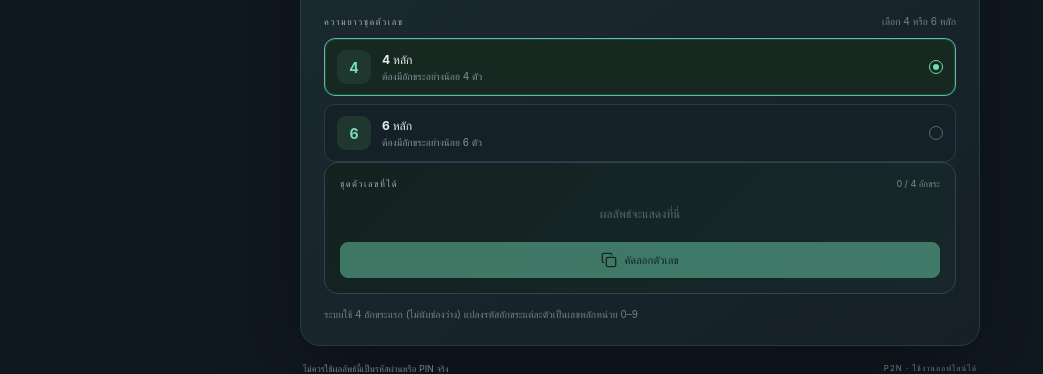
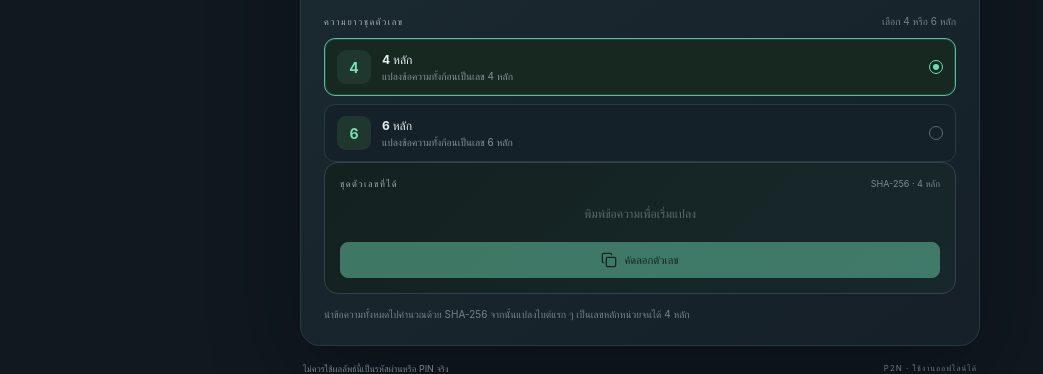
Before and after one commit to pleopenclaw-a11y/phrase-number-pwa, a React (Vite) app: page / in a window 1280 px wide. Shown: the part 531-905 px from the top of the page, without its empty margins (0-1043 px from the left). Built offline with nearby package versions, Linux system fonts and the light colour scheme.

Commit message:
feat: hash full phrases into fixed-length codes

```diff
--- a/package.json
+++ b/package.json
@@ -3,7 +3,7 @@
   "version": "1.0.0",
   "private": true,
   "type": "module",
-  "scripts": {"dev":"vite --host 0.0.0.0", "build":"tsc -b && vite build", "preview":"vite preview --host 0.0.0.0"},
+  "scripts": {"dev":"vite --host 0.0.0.0", "build":"tsc -b && vite build", "preview":"vite preview --host 0.0.0.0", "test":"node --test"},
   "dependencies": {"@vitejs/plugin-react":"^5.0.0", "vite":"^6.3.0", "typescript":"~5.8.0", "react":"^19.1.0", "react-dom":"^19.1.0", "lucide-react":"^0.468.0", "vite-plugin-pwa":"^0.21.1"},
   "devDependencies": {"@types/react":"^19.0.0", "@types/react-dom":"^19.0.0"}
 }
--- a/src/App.tsx
+++ b/src/App.tsx
@@ -1,21 +1,29 @@
-import { useState } from 'react'
+import { useEffect, useState } from 'react'
 import { ArrowDownUp, Copy, RotateCcw, ShieldCheck, Sparkles } from 'lucide-react'
+import { encodePhrase } from './encode.js'
 import './style.css'
 
 function App() {
   const [phrase, setPhrase] = useState('')
   const [length, setLength] = useState<4 | 6>(4)
   const [copied, setCopied] = useState(false)
+  const [encoded, setEncoded] = useState<{ code: string; digest: string; details: { byte: number; digit: string }[] } | null>(null)
 
-  // Each Unicode code point except whitespace is one character.
-  const characters = Array.from(phrase).filter((char) => !/\s/u.test(char))
-  const canConvert = characters.length >= length
-  const characterDetails = characters.slice(0, length).map((char) => ({
-    character: char,
-    codePoint: char.codePointAt(0)!,
-    digit: String(char.codePointAt(0)! % 10),
-  }))
-  const result = canConvert ? characterDetails.map(({ digit }) => digit).join('') : ''
+  useEffect(() => {
+    let active = true
+    if (!phrase.trim()) {
+      setEncoded(null)
+      return () => { active = false }
+    }
+    encodePhrase(phrase, length).then((value) => {
+      if (active) setEncoded(value)
+    }).catch(() => {
+      if (active) setEncoded(null)
+    })
+    return () => { active = false }
+  }, [phrase, length])
+
+  const result = encoded?.code ?? ''
 
   async function copy() {
     if (!result) return
@@ -26,6 +34,7 @@ function App() {
 
   function clear() {
     setPhrase('')
+    setEncoded(null)
     setCopied(false)
   }
 
@@ -50,43 +59,44 @@ function App() {
         <section className="workspace" aria-label="เครื่องมือแปลงข้อความเป็นตัวเลข">
           <label className="field-label" htmlFor="phrase">ข้อความที่ต้องการแปลง</label>
           <div className="input-wrap">
-            <textarea id="phrase" value={phrase} onChange={(e) => { setPhrase(e.target.value); setCopied(false) }} placeholder="พิมพ์ข้อความหรือประโยคที่นี่..." rows={3} maxLength={240} autoComplete="off" spellCheck={false} />
+            <textarea id="phrase" value={phrase} onChange={(e) => { setPhrase(e.target.value); setEncoded(null); setCopied(false) }} placeholder="พิมพ์ข้อความหรือประโยคที่นี่..." rows={3} maxLength={240} autoComplete="off" spellCheck={false} />
             {phrase && <button className="clear-btn" onClick={clear} aria-label="ล้างข้อความ"><RotateCcw size={16} /></button>}
           </div>
           <div className="privacy-note"><ShieldCheck size={14} /> ข้อความประมวลผลบนอุปกรณ์นี้ ไม่ส่งออกและไม่บันทึก</div>
 
           <div className="settings-head"><span className="field-label">ความยาวชุดตัวเลข</span><span className="field-hint">เลือก 4 หรือ 6 หลัก</span></div>
           <div className="mode-grid" role="group" aria-label="เลือกความยาวชุดตัวเลข">
-            <button className={`mode-card ${length === 4 ? 'selected' : ''}`} onClick={() => { setLength(4); setCopied(false) }} aria-pressed={length === 4}>
-              <span className="mode-icon">4</span><span className="mode-copy"><b>4 หลัก</b><small>ต้องมีอักขระอย่างน้อย 4 ตัว</small></span><span className="radio" />
+            <button className={`mode-card ${length === 4 ? 'selected' : ''}`} onClick={() => { setLength(4); setEncoded(null); setCopied(false) }} aria-pressed={length === 4}>
+              <span className="mode-icon">4</span><span className="mode-copy"><b>4 หลัก</b><small>แปลงข้อความทั้งก้อนเป็นเลข 4 หลัก</small></span><span className="radio" />
             </button>
-            <button className={`mode-card ${length === 6 ? 'selected' : ''}`} onClick={() => { setLength(6); setCopied(false) }} aria-pressed={length === 6}>
-              <span className="mode-icon">6</span><span className="mode-copy"><b>6 หลัก</b><small>ต้องมีอักขระอย่างน้อย 6 ตัว</small></span><span className="radio" />
+            <button className={`mode-card ${length === 6 ? 'selected' : ''}`} onClick={() => { setLength(6); setEncoded(null); setCopied(false) }} aria-pressed={length === 6}>
+              <span className="mode-icon">6</span><span className="mode-copy"><b>6 หลัก</b><small>แปลงข้อความทั้งก้อนเป็นเลข 6 หลัก</small></span><span className="radio" />
             </button>
           </div>
 
           <div className="result-card" aria-live="polite">
-            <div className="result-top"><span className="field-label">ชุดตัวเลขที่ได้</span><span className="digits-count">{characters.length} / {length} อักขระ</span></div>
+            <div className="result-top"><span className="field-label">ชุดตัวเลขที่ได้</span><span className="digits-count">SHA-256 · {length} หลัก</span></div>
             <div className={`result-value ${result ? 'visible' : ''}`}>
-              {result || <span className="placeholder-result">{characters.length ? `พิมพ์อีก ${length - characters.length} อักขระเพื่อแปลง` : 'ผลลัพธ์จะแสดงที่นี่'}</span>}
+              {result || <span className="placeholder-result">{phrase.trim() ? 'กำลังคำนวณ...' : 'พิมพ์ข้อความเพื่อเริ่มแปลง'}</span>}
             </div>
             <div className="result-actions">
               <button className="copy-btn" disabled={!result} onClick={copy}><Copy size={16} />{copied ? 'คัดลอกแล้ว!' : 'คัดลอกตัวเลข'}</button>
             </div>
           </div>
-          <p className="field-hint" style={{ margin: '12px 0 0', lineHeight: 1.6 }}>ระบบใช้ {length} อักขระแรก (ไม่นับช่องว่าง) แปลงรหัสอักขระแต่ละตัวเป็นเลขหลักหน่วย 0–9</p>
+          <p className="field-hint" style={{ margin: '12px 0 0', lineHeight: 1.6 }}>นำข้อความทั้งหมดไปคำนวณด้วย SHA-256 จากนั้นแปลงไบต์แรก ๆ เป็นเลขหลักหน่วยจนได้ {length} หลัก</p>
 
-          {canConvert && <div className="breakdown" aria-label="แจกแจงการแปลงอักขระเป็นตัวเลข">
-            <div className="breakdown-title">ที่มาของตัวเลขแต่ละหลัก</div>
-            <p className="field-hint" style={{ margin: '0 0 10px', lineHeight: 1.6 }}>ตัวเลข = รหัสอักขระ ÷ 10 แล้วใช้เศษที่เหลือ</p>
+          {encoded && <div className="breakdown" aria-label="รายละเอียดการแปลงข้อความด้วย SHA-256">
+            <div className="breakdown-title">รายละเอียดการแปลง</div>
+            <p className="field-hint" style={{ margin: '0 0 8px', lineHeight: 1.6 }}>ข้อความทั้งก้อน → SHA-256 → ไบต์ → เศษจากการหาร 10</p>
             <div className="word-list">
-              {characterDetails.map(({ character, codePoint, digit }, index) => <div className="word-row" key={`${index}-${codePoint}`}>
-                <span className="word-index">หลัก {index + 1}</span>
-                <span className="word-text" style={{ maxWidth: '20%' }}>{character}</span>
+              {encoded.details.map(({ byte, digit }, index) => <div className="word-row" key={index}>
+                <span className="word-index">ไบต์ {index + 1}</span>
+                <span className="word-text" style={{ maxWidth: 'none' }}>{byte} ÷ 10</span>
                 <span className="word-line" />
-                <span className="word-count" style={{ minWidth: 'auto' }}>รหัส {codePoint} → {digit}</span>
+                <span className="word-count" style={{ minWidth: 'auto' }}>เศษ {digit}</span>
               </div>)}
             </div>
+            <p className="field-hint" style={{ margin: '10px 0 0', lineHeight: 1.6, overflowWrap: 'anywhere' }}>ค่า SHA-256: {encoded.digest}</p>
           </div>}
         </section>
 
--- /dev/null
+++ b/src/encode.d.ts
@@ -0,0 +1,5 @@
+export function encodePhrase(phrase: string, length: 4 | 6): Promise<{
+  code: string
+  digest: string
+  details: { byte: number; digit: string }[]
+}>
--- /dev/null
+++ b/src/encode.js
@@ -0,0 +1,16 @@
+export async function encodePhrase(phrase, length) {
+  if (typeof phrase !== 'string' || !phrase.trim()) {
+    throw new Error('Enter a phrase')
+  }
+  if (length !== 4 && length !== 6) {
+    throw new Error('Code length must be 4 or 6')
+  }
+
+  const digest = await globalThis.crypto.subtle.digest('SHA-256', new TextEncoder().encode(phrase))
+  const bytes = new Uint8Array(digest)
+  const hex = Array.from(bytes, (byte) => byte.toString(16).padStart(2, '0')).join('')
+  const decimalDigits = Array.from(bytes, (byte) => String(byte % 10))
+  const details = Array.from(bytes.slice(0, length), (byte, index) => ({ byte, digit: decimalDigits[index] }))
+
+  return { code: decimalDigits.slice(0, length).join(''), digest: hex, details }
+}
```
Also changed, not shown: 1 other file (tests, documents, lock files or other folders).
